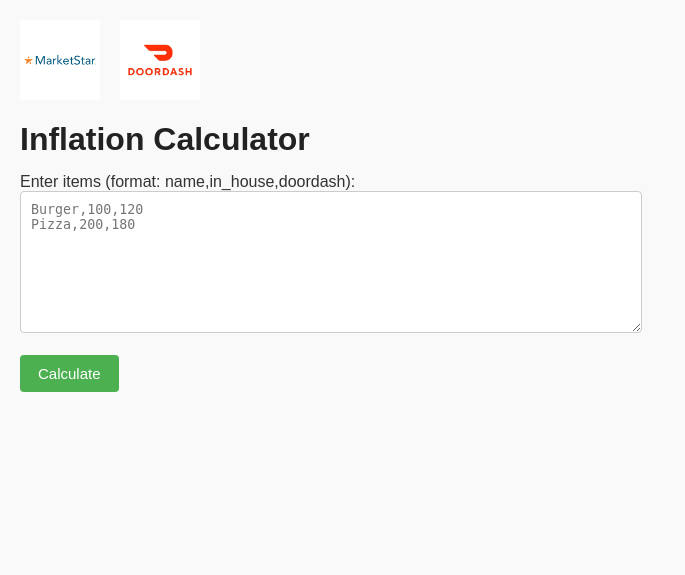
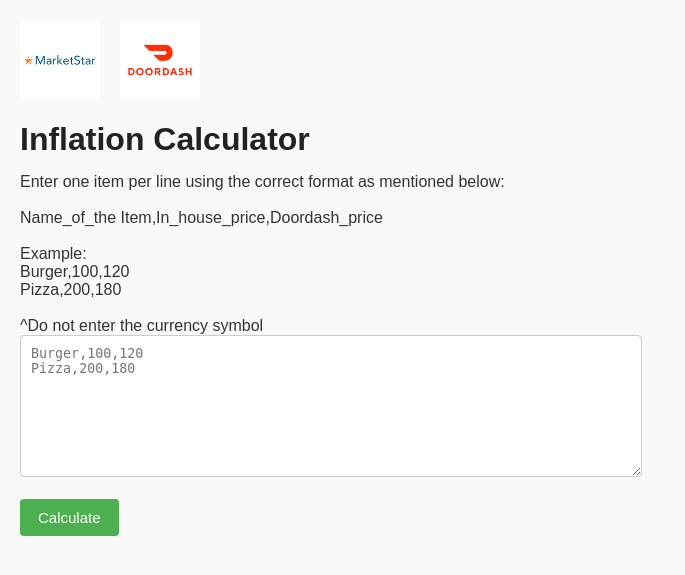
Before and after one commit to Shivams777-Code/Inflation-webapp, a Flask app: page / in a window 1280 px wide. Shown: the top 575 px of the page, without its empty margins (0-685 px from the left). Run offline with Flask 3, Linux system fonts and the light colour scheme.

Commit message:
Update input instructions on homepage

```diff
--- a/templates/index.html
+++ b/templates/index.html
@@ -16,7 +16,14 @@
     <h1>Inflation Calculator</h1>
 
     <form action="/calculate" method="post">
-        <label for="items_text">Enter items (format: name,in_house,doordash):</label><br>
+        <label for="items_text">
+            Enter one item per line using the correct format as mentioned below:<br><br>
+            Name_of_the Item,In_house_price,Doordash_price<br><br>
+            Example:<br>
+            Burger,100,120<br>
+            Pizza,200,180<br><br>
+            ^Do not enter the currency symbol
+          </label><br>
         <textarea id="items_text" name="items_text" rows="8" cols="60"
                   placeholder="Burger,100,120&#10;Pizza,200,180"></textarea>
         <br><br>
```
